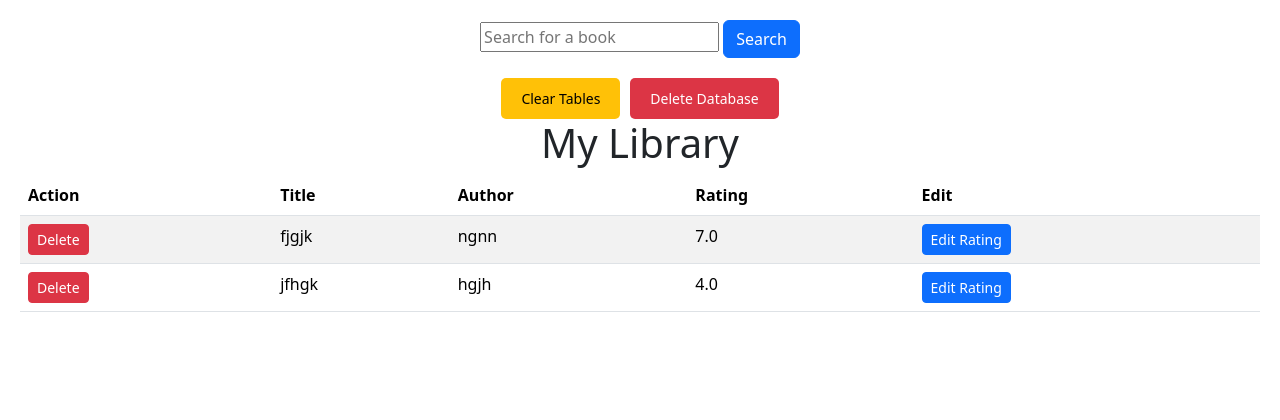
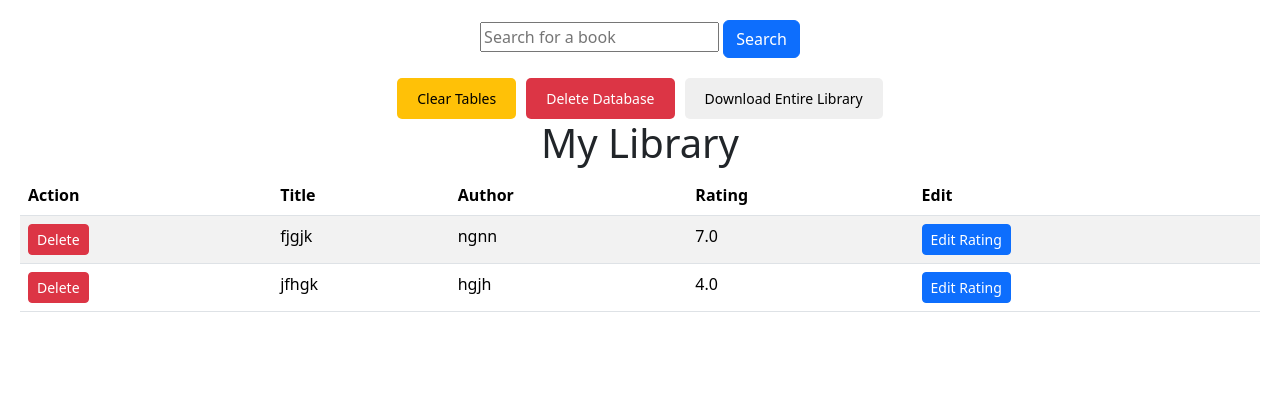
Before and after one commit to add0794/flask-sqlalchemy-library, a Flask app: page / in a window 1280 px wide. Shown: the top 420 px of the page. Run offline with Flask 3, Linux system fonts and the light colour scheme; data comes from the database, SQL or seed files in the repository.

Commit message:
add functionality for JSON download

```diff
--- a/templates/index.html
+++ b/templates/index.html
@@ -17,8 +17,10 @@
   <form action="{{ url_for('delete_database') }}" method="POST">
       <button type="submit" class="btn btn-danger">Delete Database</button>
   </form>
+  <form action="/download_json" method="POST">
+    <button type="submit">Download Entire Library</button>
+  </form>
 </div>
-
 
 <!-- Flash Messages for Success -->
 {% with messages = get_flashed_messages(with_categories=true) %}
```
